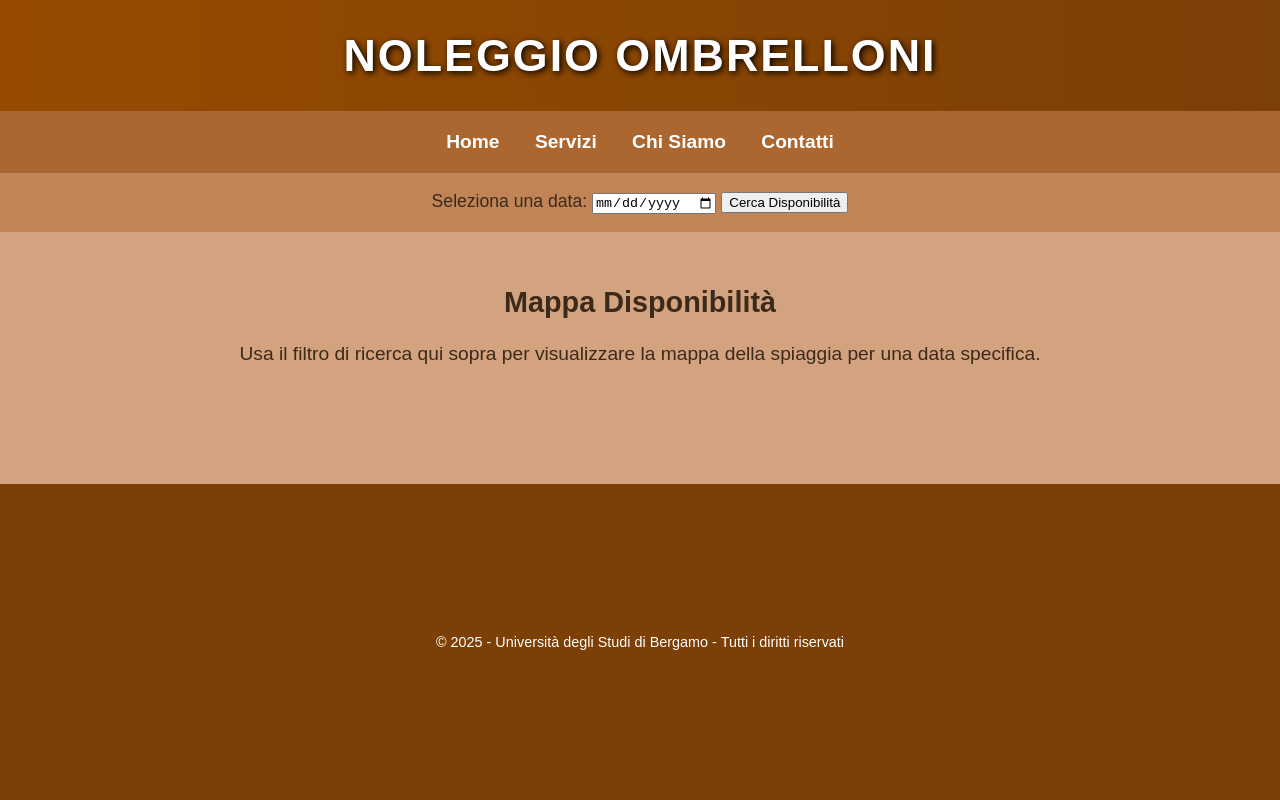
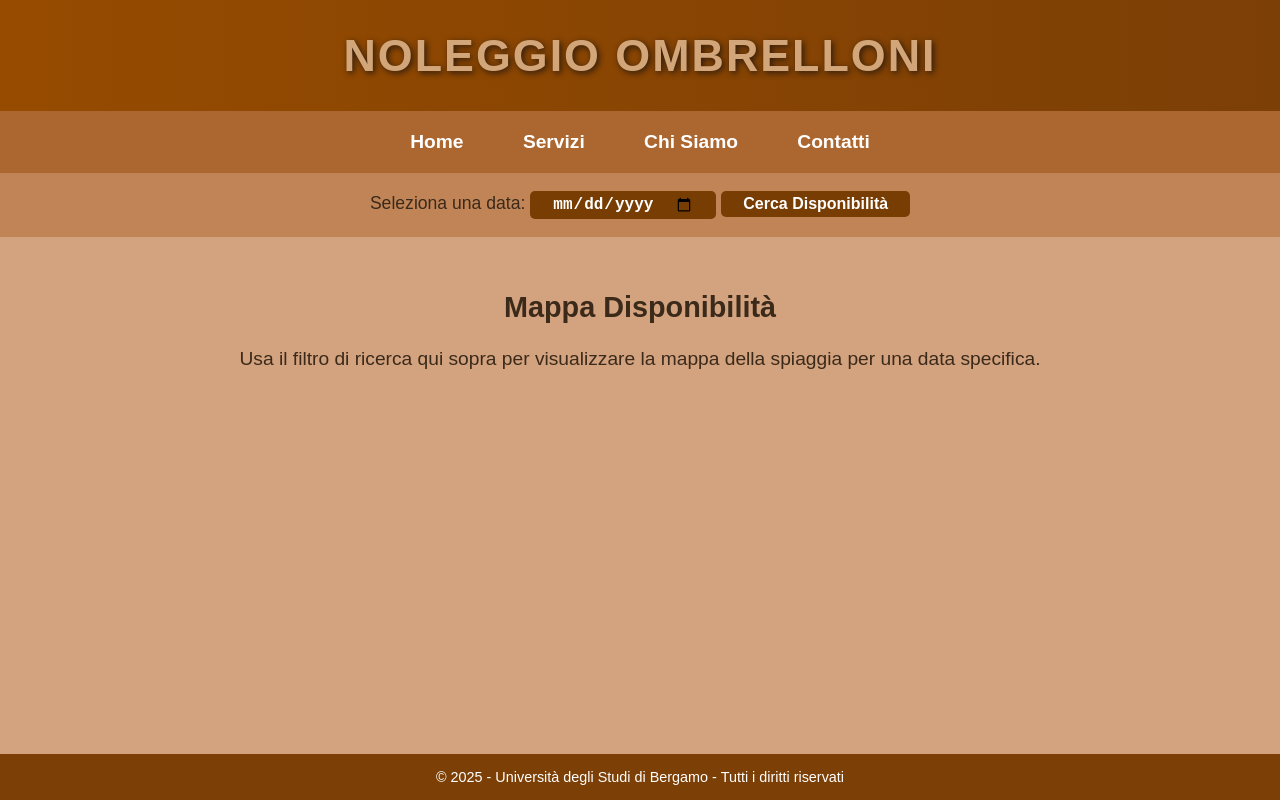
Before and after one commit to DavideDelli/ProgettoOmbrelloni, a PHP site: page / in a window 1280 px wide. Run offline with PHP 8.4, Linux system fonts and the light colour scheme.

Commit message:
Update stile.css
cambio css

```diff
--- a/stile.css
+++ b/stile.css
@@ -20,19 +20,18 @@ body {
 
 /* Header */
 header {
-    background: linear-gradient(90deg, #964b00, #7c3f06); /* sfumatura marrone */
-    color: #fff;
+    background: linear-gradient(90deg, #964b00, #7c3f06); /* sfumatura marrone scuro */
+    color: #D2A679; /* marroncino chiaro per il testo */
     text-align: center;
     padding: 30px 20px;
     font-size: 2.8em;         /* più grande */
     font-weight: 900;         /* extra bold */
     text-transform: uppercase;    /* tutto maiuscolo */
     letter-spacing: 2px;      /* spaziatura fra lettere */
-    text-shadow: 2px 2px 6px rgba(0, 0, 0, 1); /* ombra sul testo */
-    box-shadow: 0 4px 12px rgba(0, 0, 0, 1);   /* ombra sotto header */
+    text-shadow: 2px 2px 6px #2b1a0e; /* ombra marrone scurissimo */
+    box-shadow: 0 4px 12px rgba(0, 0, 0, 0.8);   /* ombra sotto header */
 }
 
-/* Navigazione */
 nav {
     background-color: #ac6730; /* marrone medio */
     color: white;
@@ -40,16 +39,32 @@ nav {
     text-align: center;
     font-size: 1.2em;
 }
-
 nav a {
     color: white;
     text-decoration: none;
     margin: 0 15px;
     font-weight: bold;
+    padding: 8px 12px;
+    border-radius: 4px; /* leggero arrotondamento al passaggio */
+    transition: background 0.3s, color 0.3s;
 }
 
+/* Hover normale */
 nav a:hover {
-    text-decoration: underline;
+    background-color: #7c3f06; /* marrone scuro */
+    color: #D2A679; /* marroncino chiaro sul hover */
+}
+
+/* Link attivo corrente */
+nav a.active {
+    background-color: #7c3f06; /* marrone scuro */
+    color: #D2A679;             /* testo marroncino chiaro */
+}
+
+/* Hover sul link attivo */
+nav a.active:hover {
+    background-color: #964b00; /* leggermente più chiaro rispetto al marrone scuro */
+    color: white;               /* testo bianco per contrasto */
 }
 
 /* Filtro Ricerca */
@@ -74,6 +89,23 @@ footer {
     background-color: #7c3f06; /* più scuro */
     color: white;
     text-align: center;
-    padding: 150px;
+    padding: 15px;
     font-size: 0.9em;
 }
+
+input, button {
+    font-size: 16px;               /* dimensione testo interna minore di 18px */
+    background-color: #773d03;     /* marrone scuro come header */
+    color: white;                  /* testo bianco */
+    font-weight: bold;              /* testo in grassetto */
+    border: none;                  /* senza bordo */
+    padding: 4px 22px;            /* dimensione bottone */
+    cursor: pointer;               /* cambio cursore al passaggio */
+    border-radius: 5px;            /* angoli leggermente arrotondati */
+    transition: background 0.3s;   /* effetto hover morbido */
+}
+
+input:hover, button:hover {
+    background-color: #7c3f06;     /* marrone ancora più scuro al passaggio */
+    color: white;                  /* assicura che il testo resti bianco anche al hover */
+}
```
